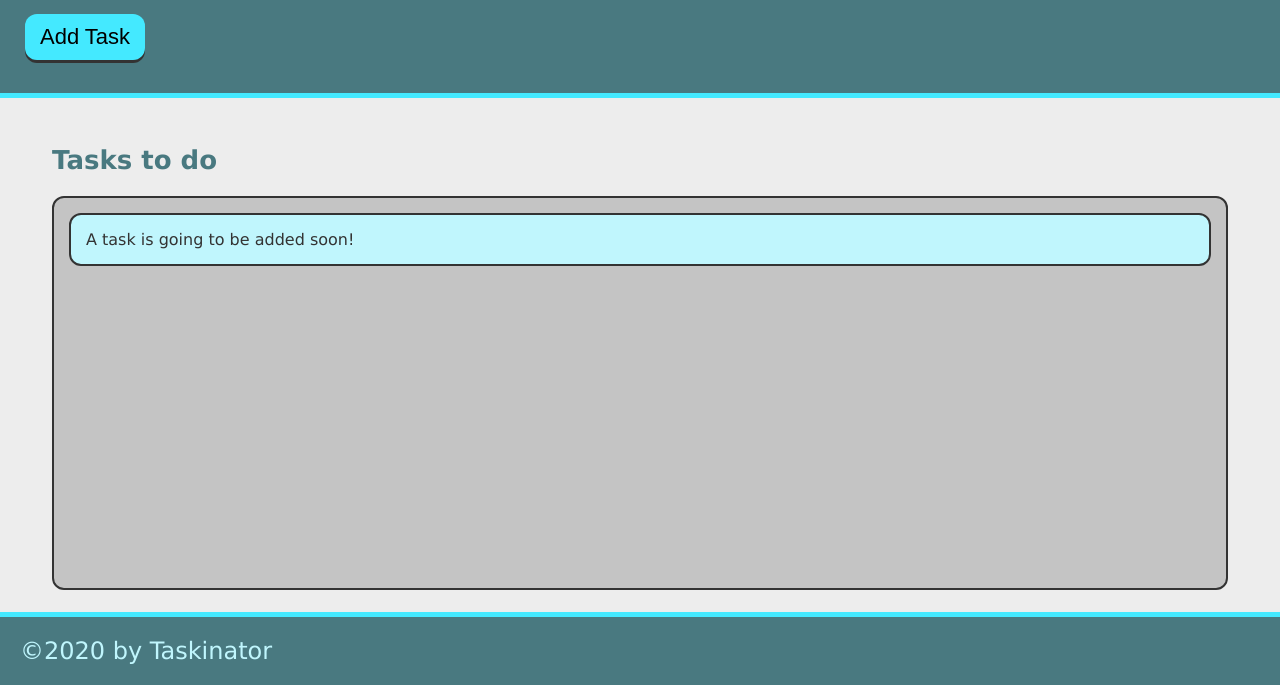
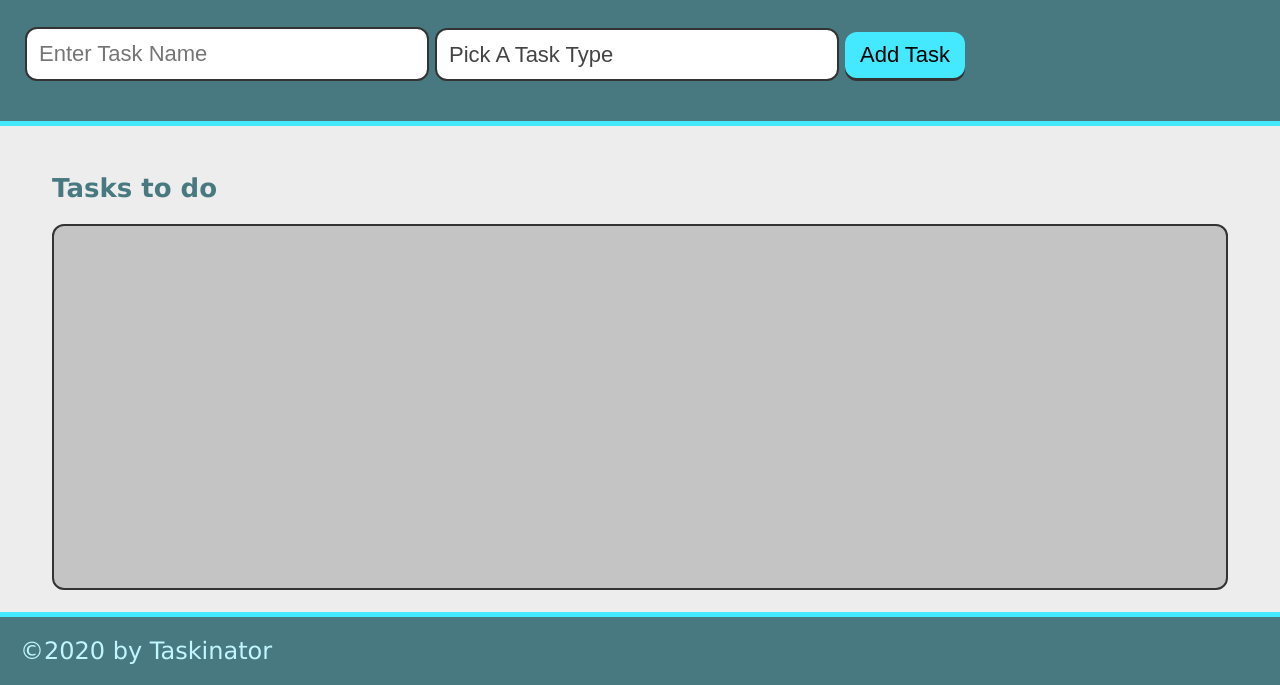
Before and after one commit to balloonicorn92/Taskinator, a plain HTML site: page index.html in a window 1280 px wide. Shown: the part 115-800 px from the top of the page. Drawn offline with Linux system fonts and the light colour scheme.

Commit message:
added html form group

```diff
--- a/index.html
+++ b/index.html
@@ -11,13 +11,27 @@
     <header>
         <h1 class="page-title"> Taskinator</h1>
         <p> Click the button below to add a new task!</p>
-        <button id="save-task" class="btn">Add Task</button>
+        <form id="task-form">
+            <div class="form-group">
+                <input type="text" name="task-name" placeholder="Enter Task Name" />
+            </div>
+            <div class="form-group">
+                <select name="task-type" class="select-dropdown">
+                    <option value="" disabled selected>Pick A Task Type</option>
+                    <option value="Home">At home</option>
+                    <option value="Outside">Outside</option>
+                    <option value="Online">Online</option>
+                </select>
+            </div>
+            <div class="form-group">
+                <button type="submit" id="save-task" class="btn">Add Task</button>
+            </div>
+        </form>
     </header>
     <main class="page-content">
         <section class="task-list-wrapper">
             <h2 class="list-title">Tasks to do</h2>
             <ul id="task-to-do" class="task-list">
-                <li class="task-item"> A task is going to be added soon!</li>
             </ul>
         </section>
     </main>
```
